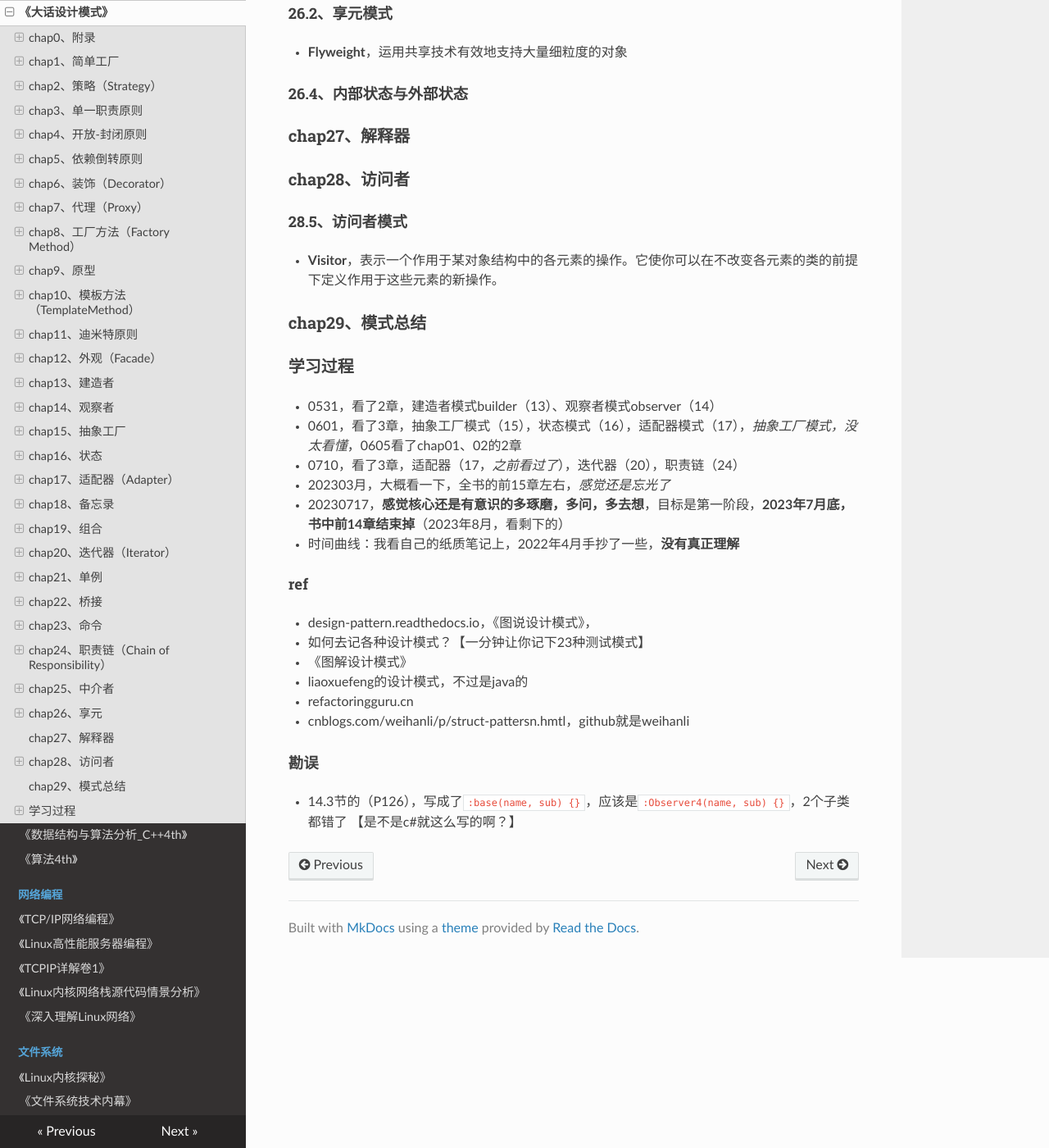
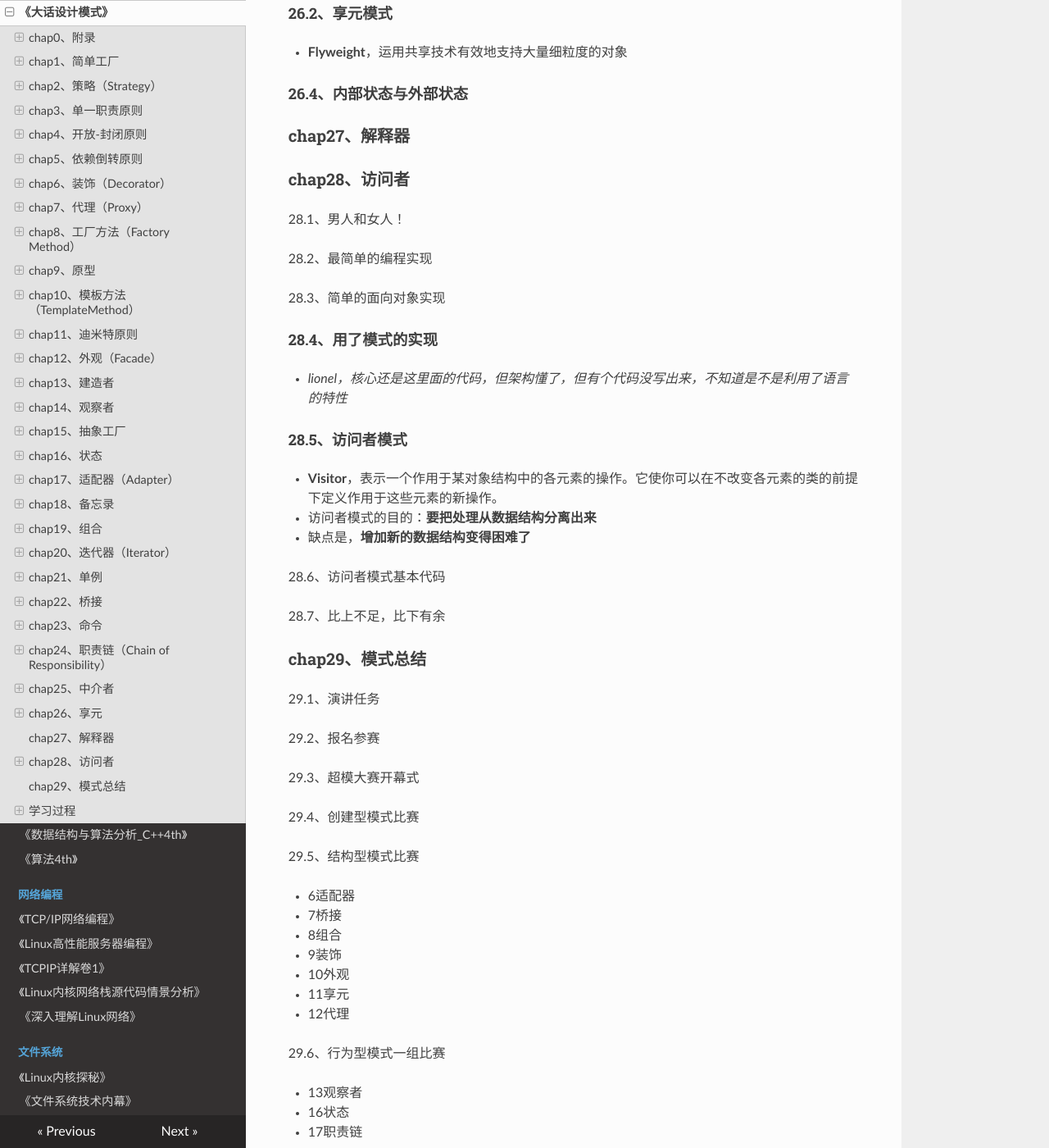
Before and after one commit to wolflion/booknotes, an MkDocs documentation site: the page built from docs/408/大话设计模式.md, in a window 1280 px wide and 1400 px high, scrolled down 22864 px. Shown: the whole window at 82% size. Built offline with MkDocs 1.6.1, drawn with Linux system fonts in a browser that asks for light colours; nearby versions of some CDN libraries; some of the changed text lies outside the part shown.

Commit message:
Update 大话设计模式.md

```diff
--- a/docs/408/大话设计模式.md
+++ b/docs/408/大话设计模式.md
@@ -874,20 +874,76 @@
 
 ### chap28、访问者
 
+28.1、男人和女人！
+
+28.2、最简单的编程实现
+
+28.3、简单的面向对象实现
+
+#### 28.4、用了模式的实现
+
++ *lionel，核心还是这里面的代码，但架构懂了，但有个代码没写出来，不知道是不是利用了语言的特性*
+
 #### 28.5、访问者模式
 
 + **Visitor**，表示一个作用于某对象结构中的各元素的操作。它使你可以在不改变各元素的类的前提下定义作用于这些元素的新操作。
++ 访问者模式的目的：**要把处理从数据结构分离出来**
++ 缺点是，**增加新的数据结构变得困难了**
+
+28.6、访问者模式基本代码
+
+28.7、比上不足，比下有余
 
 ### chap29、模式总结
 
+29.1、演讲任务
+
+29.2、报名参赛
+
+29.3、超模大赛开幕式
+
+29.4、创建型模式比赛
+
+29.5、结构型模式比赛
+
++ 6适配器
++ 7桥接
++ 8组合
++ 9装饰
++ 10外观
++ 11享元
++ 12代理
+
+29.6、行为型模式一组比赛
+
++ 13观察者
++ 16状态
++ 17职责链
+
+29.7、行为型模式二组比赛
+
++ 18解释器
++ 21策略
++ 22备忘录
++ 23迭代器
+
+29.8、决赛
+
+29.9、梦醒时分
+
+29.10、没有结束的结尾
+
 ### 学习过程
 
-+ 0531，看了2章，建造者模式builder（13）、观察者模式observer（14）
-+ 0601，看了3章，抽象工厂模式（15），状态模式（16），适配器模式（17），*抽象工厂模式，没太看懂*，0605看了chap01、02的2章
-+ 0710，看了3章，适配器（17，*之前看过了*），迭代器（20），职责链（24）
-+ 202303月，大概看一下，全书的前15章左右，*感觉还是忘光了*
-+ 20230717，**感觉核心还是有意识的多琢磨，多问，多去想**，目标是第一阶段，**2023年7月底，书中前14章结束掉**（2023年8月，看剩下的）
-+ 时间曲线：我看自己的纸质笔记上，2022年4月手抄了一些，**没有真正理解**
++ 总体觉得第一轮，有了新的感觉，算一轮结束的时间点
+  + 0531，看了2章，建造者模式builder（13）、观察者模式observer（14）
+  + 0601，看了3章，抽象工厂模式（15），状态模式（16），适配器模式（17），*抽象工厂模式，没太看懂*，0605看了chap01、02的2章
+  + 0710，看了3章，适配器（17，*之前看过了*），迭代器（20），职责链（24）
+  + 202303月，大概看一下，全书的前15章左右，*感觉还是忘光了*
+  + 20230717，**感觉核心还是有意识的多琢磨，多问，多去想**，目标是第一阶段，**2023年7月底，书中前14章结束掉**（2023年8月，看剩下的）
+  + 时间曲线：我看自己的纸质笔记上，2022年4月手抄了一些，**没有真正理解**
+  + 2023年8月，差不多算把这本书的第一轮，给整掉了（准确时间是0813，但还想着再清理一下，毕竟有些章节的代码没有写完）
++ 第二轮时间（*目前还没有时间线*）
 
 #### ref
 
```
